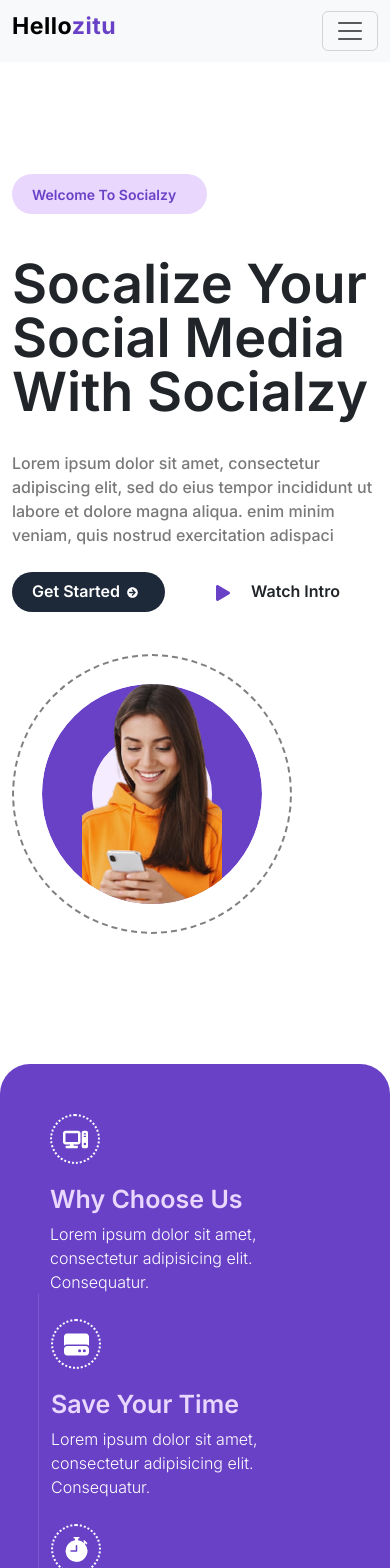
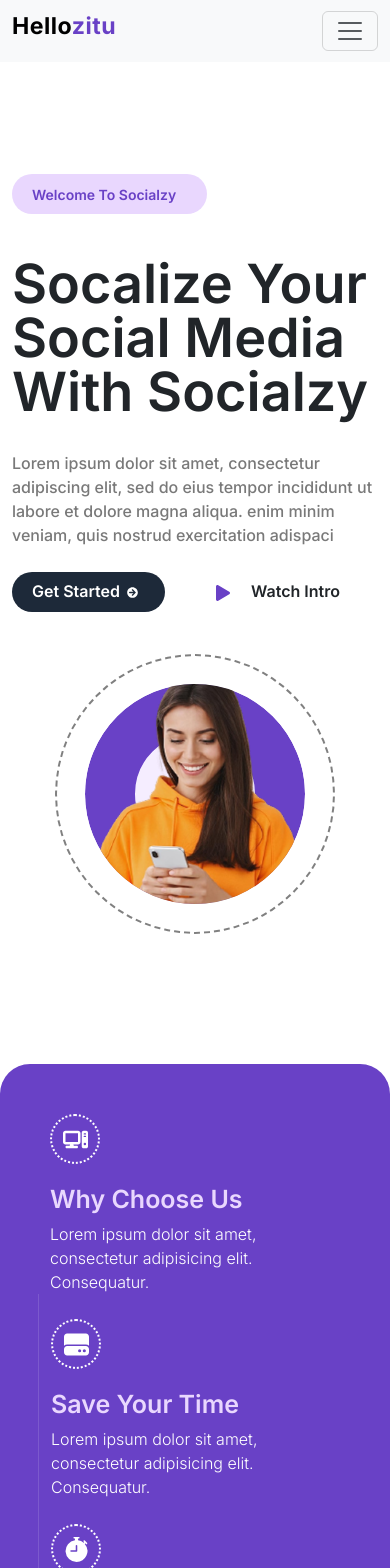
Before and after one commit to bavaneeswaran49/itboomianimation, a React app: page / in a window 390 px wide. Shown: the top 1568 px of the page. Built offline with nearby package versions, Linux system fonts and the light colour scheme; the HTML template or start-up script is replaced by a standard one.

Commit message:
some of the corrections

```diff
--- a/src/work/work.css
+++ b/src/work/work.css
@@ -88,10 +88,11 @@
 
 .bo {
     border-left: 1px solid rgba(255, 255, 255, 0.13);
-   padding-top: clamp(25px, 3vh, 20px);
+    padding-top: clamp(25px, 3vh, 20px);
 }
-.b{
-     padding-top: clamp(25px, 3vh, 20px);
+
+.b {
+    padding-top: clamp(25px, 3vh, 20px);
 }
 
 .ricon {
@@ -156,16 +157,34 @@
 .lan1 {
     padding-top: clamp(30px, 10vh, 150px);
 }
-.fbuttons{
+
+.fbuttons {
     padding-top: clamp(10px, 3vh, 30px);
 }
-@media (max-width:1125px){
-    .epis,.non1{
+
+@media (max-width:1125px) {
+
+    .epis,
+    .non1 {
         display: none !important;
     }
 }
-@media (max-width:300px){
-    .dummy{
-        display: none!important;
+
+@media (max-width:300px) {
+    .dummy {
+        display: none !important;
     }
 }
+
+@media (max-width:480px) {
+    .contrast4{
+        width: 100% !important;
+        height: 300px !important;
+        object-fit: none;
+    }
+    .start{
+        display: flex;
+        justify-content: center;
+        align-items: center;
+    }
+}
--- a/src/work2/Work1.jsx
+++ b/src/work2/Work1.jsx
@@ -23,9 +23,9 @@ const Contrast1 = {
 
 const Contrast2 = {
   initial: {
-    y: 70,
+    y: 60,
     width: "220px",
-    height: "290px",
+    height: "390px",
     borderRadius: "10%",
   },
   hover: {
--- a/src/work2/work1.css
+++ b/src/work2/work1.css
@@ -11,7 +11,6 @@
   color: #6941C6;
   font-size: 14px;
   font-weight: 600;
-  /* margin-bottom: 20px; */
   margin-bottom: clamp(15px, 3vh, 30px)!important;
 }
 
@@ -174,3 +173,10 @@
 .home{
 align-items: end;
 }
+@media (max-width: 480px) {
+  .Contrast2{
+    width: 100%!important;
+    height: 500px!important;
+    object-fit: none;
+  }
+}
```
